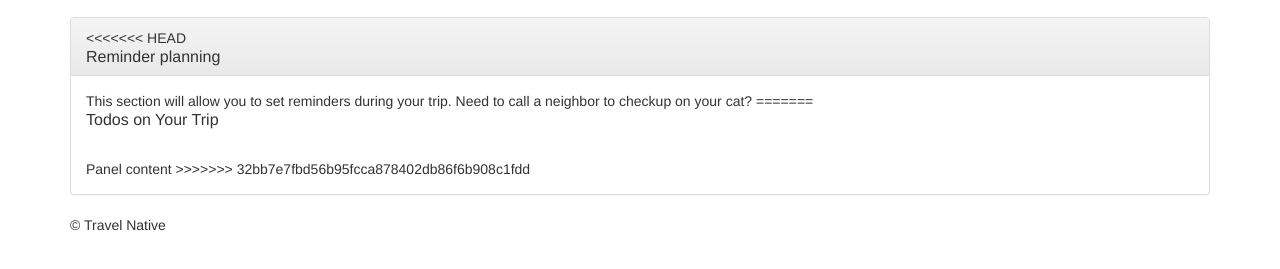
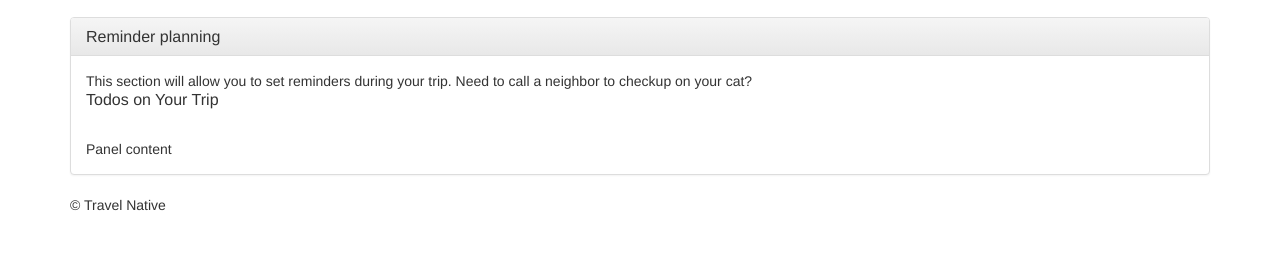
Before and after one commit to matthewdalby73/travel_native_ui, a plain HTML site: page html/todo-main.html in a window 1280 px wide. Shown: the part 143-412 px from the top of the page. Drawn offline with nearby package versions, Linux system fonts and the light colour scheme.

Commit message:
trying to get id to itenerary page

```diff
--- a/html/todo-main.html
+++ b/html/todo-main.html
@@ -29,12 +29,12 @@
 
             <div class="panel panel-default">
               <div class="panel-heading">
-<<<<<<< HEAD
+
                 <h3 class="panel-title">Reminder planning</h3>
               </div>
               <div class="panel-body">
                 This section will allow you to set reminders during your trip. Need to call a neighbor to checkup on your cat?
-=======
+
                 <h3 class="panel-title">Todos on Your Trip</h3>
               </div>
               <div class="panel-body">
@@ -49,7 +49,6 @@
 
 
                 Panel content
->>>>>>> 32bb7e7fbd56b95fcca878402db86f6b908c1fdd
               </div>
             </div>
 
--- a/js/main.js
+++ b/js/main.js
@@ -27,6 +27,7 @@ $("#beginProcessButton").click(
 			$("body").fadeOut(1000, redirectPage);
 
 			function redirectPage() {
+				window.myObj = {_id: data._id}
 		        window.location = '/html/master_layout.html';
 		    }
 
--- a/js/sections/itinerary.js
+++ b/js/sections/itinerary.js
@@ -69,6 +69,8 @@ function loadItinerary(){
 
 	var intinerary = {"dates" : [{"date_format" : "Monday, Feburary 1", "city_name": "Modesto"},{"date_format" : "Tuesday, February 2", "city_name": "Modesto"},{"date_format" : "Wednesday, February 3", "city_name": "Modesto"}]};
 
+    console.log(window.myObj._id )
+
 	$.ajax({
                 url: '/html/partials/itinerary-detail.html',
                 cache: false,
```
